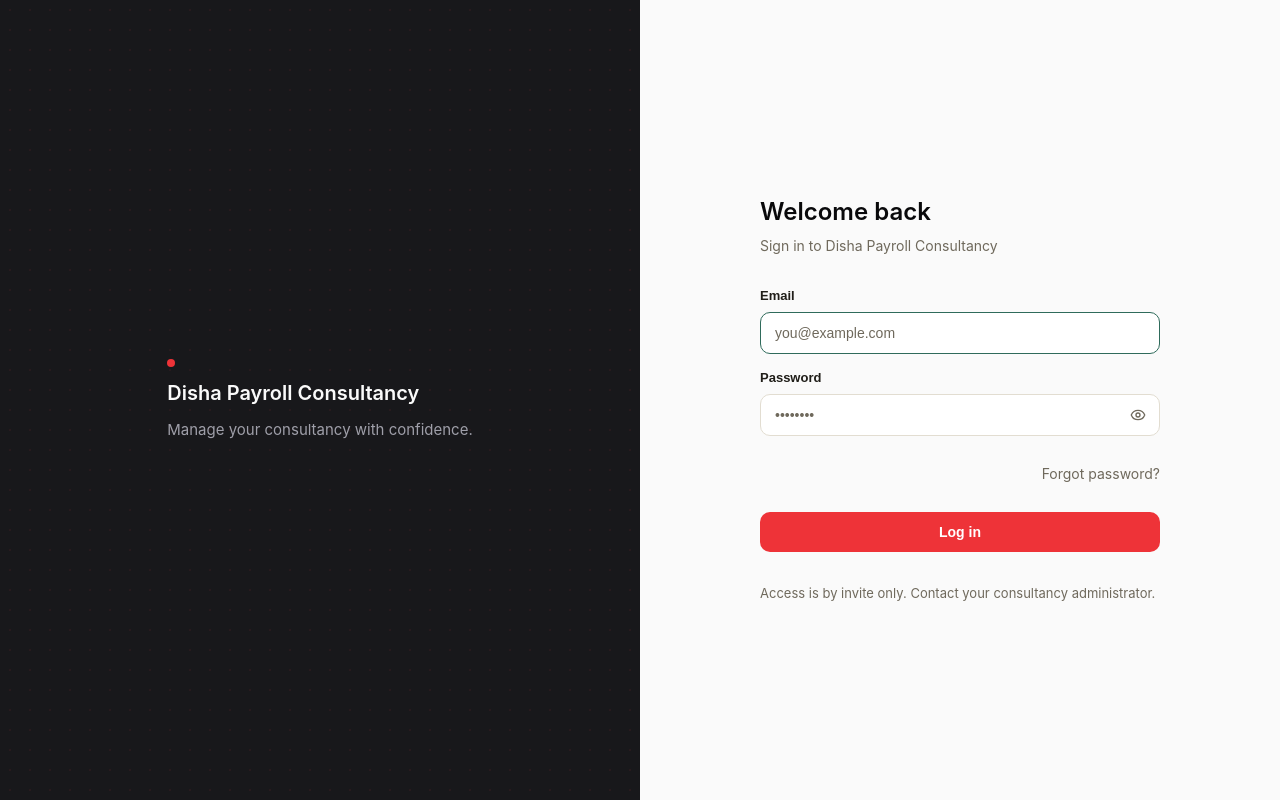
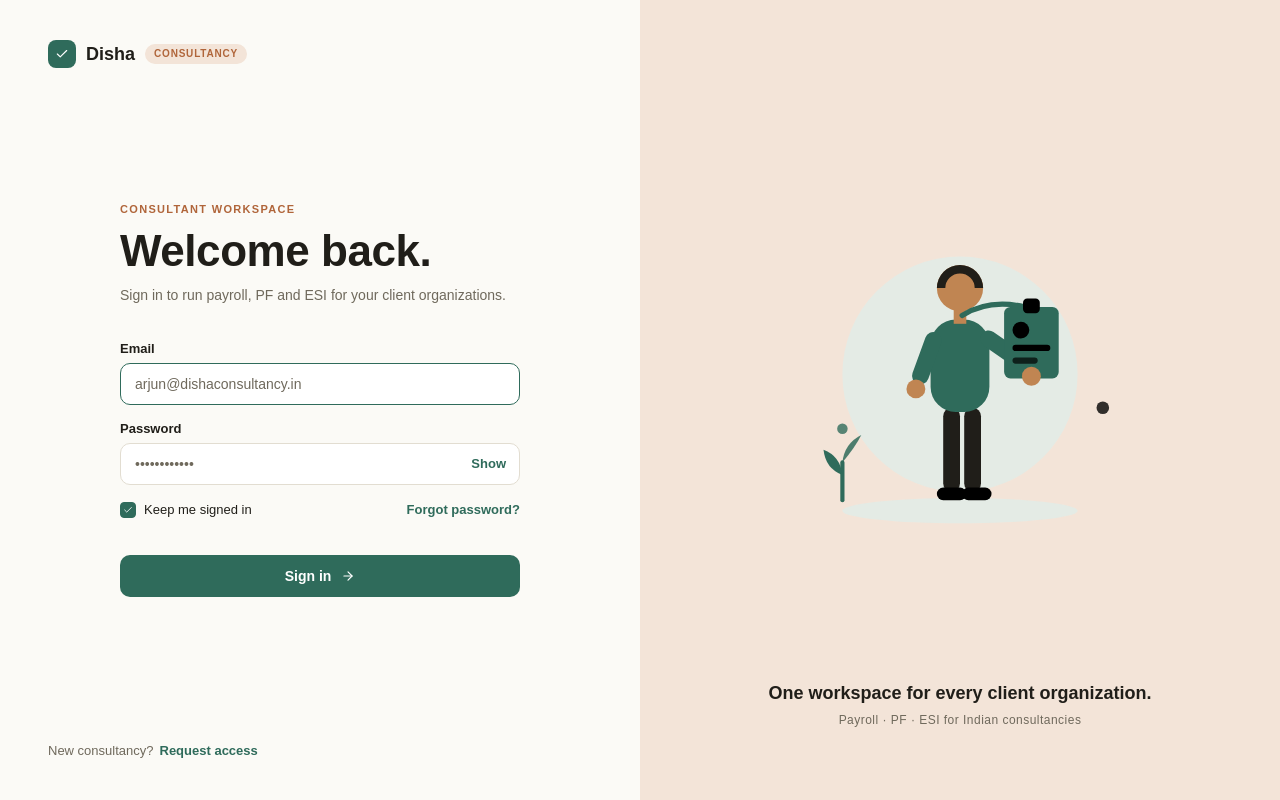
Before and after one commit to jussaurabh/disha-consultancy-app, a React (Vite) app: page /login in a window 1280 px wide. Built offline with nearby package versions, Linux system fonts and the light colour scheme; no server answers.

Commit message:
feat(auth): rebuild login page to match Paper 00 / Login design

```diff
--- a/src/pages/login.tsx
+++ b/src/pages/login.tsx
@@ -1,26 +1,39 @@
+import { useState } from "react";
 import { useNavigate, Link } from "react-router-dom";
 import { useForm } from "react-hook-form";
 import { z } from "zod";
 import { zodResolver } from "@hookform/resolvers/zod";
 import { useMutation } from "@tanstack/react-query";
+import { ArrowRight, Check } from "lucide-react";
 import { useAuth } from "@/providers/use-auth";
-import { AuthShell } from "@/components/auth/auth-shell";
 import { Button } from "@/components/ui/button";
 import { Input } from "@/components/ui/input";
-import { Form, FormControl, FormField, FormItem, FormLabel, FormMessage } from "@/components/ui/form";
-import { Eye, EyeOff, Loader2 } from "lucide-react";
-import { useState } from "react";
+import { Checkbox } from "@/components/ui/checkbox";
+import { Badge } from "@/components/ui/badge";
+import {
+  Form,
+  FormControl,
+  FormField,
+  FormItem,
+  FormLabel,
+  FormMessage,
+} from "@/components/ui/form";
 
 const loginSchema = z.object({
-  email: z.string().email("Please enter a valid email"),
+  email: z.email("Please enter a valid email"),
   password: z.string().min(8, "Password must be at least 8 characters"),
 });
 
 type LoginValues = z.infer<typeof loginSchema>;
 
+/**
+ * Login — Paper "dc" board "00 / Login" (9AX-1).
+ * Split screen: surface form panel · copper-soft illustration panel.
+ */
 export default function LoginPage() {
   const { login } = useAuth();
   const navigate = useNavigate();
+  const [keepSignedIn, setKeepSignedIn] = useState(true);
   const [showPassword, setShowPassword] = useState(false);
 
   const form = useForm<LoginValues>({
@@ -35,34 +48,60 @@ export default function LoginPage() {
 
   const loginError = (() => {
     if (!mutation.isError) return null;
-    const status = (mutation.error as { response?: { status?: number } })?.response?.status;
-    if (status === 403) return "Not authorized for consultancy. Contact an administrator.";
+    const status = (mutation.error as { response?: { status?: number } })
+      ?.response?.status;
+    if (status === 403)
+      return "Not authorized for consultancy. Contact an administrator.";
     return "Invalid email or password. Please try again.";
   })();
 
   return (
-    <AuthShell>
-      <div className="space-y-8">
-        <header className="space-y-2">
-          <h1 className="text-2xl font-semibold text-zinc-950">Welcome back</h1>
-          <p className="text-sm text-muted-foreground">Sign in to Disha Payroll Consultancy</p>
-        </header>
+    <div className="flex min-h-dvh bg-surface font-body text-ink">
+      {/* Left — account form */}
+      <div className="relative flex w-full flex-col items-center justify-center px-6 py-24 sm:px-10 lg:w-1/2 lg:px-12">
+        <div className="absolute left-6 top-6 flex items-center gap-2.5 lg:left-12 lg:top-10">
+          <div className="flex size-7 shrink-0 items-center justify-center rounded-md bg-accent">
+            <Check aria-hidden className="size-3.5 text-primary-foreground" strokeWidth={2} />
+          </div>
+          <span className="font-display text-lg font-bold leading-tight">Disha</span>
+          <Badge
+            variant="copper"
+            className="h-5 px-2 text-[10px] font-bold leading-snug tracking-[0.08em] uppercase"
+          >
+            Consultancy
+          </Badge>
+        </div>
 
         <Form {...form}>
           <form
             onSubmit={form.handleSubmit((v) => mutation.mutate(v))}
-            className={`grid gap-4 ${mutation.isPending ? "opacity-90" : ""}`}
+            className="flex w-full max-w-[400px] flex-col gap-9"
           >
+            <div className="flex flex-col gap-3">
+              <p className="text-[11px] font-bold uppercase leading-tight tracking-[0.12em] text-copper">
+                Consultant workspace
+              </p>
+              <h1 className="font-display text-[44px] font-extrabold leading-none tracking-[-0.01em]">
+                Welcome back.
+              </h1>
+              <p className="text-sm leading-5 text-muted-foreground">
+                Sign in to run payroll, PF and ESI for your client organizations.
+              </p>
+            </div>
+
+            <div className="flex flex-col gap-4">
               <FormField
                 control={form.control}
                 name="email"
                 render={({ field }) => (
-                <FormItem>
-                  <FormLabel>Email</FormLabel>
+                  <FormItem className="gap-1.5">
+                    <FormLabel className="text-[13px] font-semibold leading-4">
+                      Email
+                    </FormLabel>
                     <FormControl>
                       <Input
                         type="email"
-                      placeholder="you@example.com"
+                        placeholder="arjun@dishaconsultancy.in"
                         autoFocus
                         disabled={mutation.isPending}
                         {...field}
@@ -77,32 +116,27 @@ export default function LoginPage() {
                 control={form.control}
                 name="password"
                 render={({ field }) => (
-                <FormItem>
-                  <FormLabel>Password</FormLabel>
+                  <FormItem className="gap-1.5">
+                    <FormLabel className="text-[13px] font-semibold leading-4">
+                      Password
+                    </FormLabel>
                     <FormControl>
                       <div className="relative">
                         <Input
                           type={showPassword ? "text" : "password"}
-                        placeholder="••••••••"
-                        className="pr-10"
+                          placeholder="••••••••••••"
+                          className="pr-14"
                           disabled={mutation.isPending}
                           {...field}
                         />
-                      <Button
+                        <button
                           type="button"
-                        variant="ghost"
-                        size="icon"
-                        className="absolute right-0 top-0 h-full px-3 py-2 hover:bg-transparent"
-                        onClick={() => setShowPassword((prev) => !prev)}
+                          onClick={() => setShowPassword((v) => !v)}
                           aria-label={showPassword ? "Hide password" : "Show password"}
-                        disabled={mutation.isPending}
+                          className="absolute inset-y-0 right-0 flex cursor-pointer items-center pr-3.5 text-[13px] font-semibold leading-snug text-accent hover:text-accent-hover"
                         >
-                        {showPassword ? (
-                          <EyeOff className="size-4 text-muted-foreground" />
-                        ) : (
-                          <Eye className="size-4 text-muted-foreground" />
-                        )}
-                      </Button>
+                          {showPassword ? "Hide" : "Show"}
+                        </button>
                       </div>
                     </FormControl>
                     <FormMessage />
@@ -110,36 +144,119 @@ export default function LoginPage() {
                 )}
               />
 
-            <div className="text-right">
+              <div className="flex items-center justify-between">
+                <label
+                  htmlFor="keep-signed-in"
+                  className="flex cursor-pointer items-center gap-2"
+                >
+                  <Checkbox
+                    id="keep-signed-in"
+                    checked={keepSignedIn}
+                    onCheckedChange={(v) => setKeepSignedIn(v === true)}
+                    className="size-4 rounded-[4px] [&_svg]:size-2.5"
+                  />
+                  <span className="text-[13px] leading-snug">Keep me signed in</span>
+                </label>
                 <Link
                   to="/forgot-password"
-                className="inline-flex min-h-11 items-center text-sm text-muted-foreground underline-offset-4 hover:text-foreground hover:underline focus-visible:rounded-sm focus-visible:outline-none focus-visible:ring-2 focus-visible:ring-[#EE3338] focus-visible:ring-offset-2"
+                  className="text-[13px] font-semibold leading-snug text-accent underline-offset-4 hover:underline focus-visible:rounded-sm focus-visible:outline-none focus-visible:ring-2 focus-visible:ring-ring focus-visible:ring-offset-2 focus-visible:ring-offset-surface"
                 >
                   Forgot password?
                 </Link>
               </div>
+            </div>
 
+            <div className="flex flex-col gap-3.5">
               {loginError && (
-              <p role="alert" aria-live="polite" className="text-[13px] text-destructive">
+                <p role="alert" aria-live="polite" className="text-[13px] leading-snug text-destructive">
                   {loginError}
                 </p>
               )}
-
               <Button
                 type="submit"
-              className="h-10 w-full bg-[#EE3338] text-white hover:bg-[#D42D31]"
-              disabled={mutation.isPending}
+                loading={mutation.isPending}
+                className="h-10.5 w-full gap-2.5"
               >
-              {mutation.isPending && <Loader2 className="mr-2 size-4 animate-spin" />}
-              {mutation.isPending ? "Logging in..." : "Log in"}
+                Sign in
+                <ArrowRight aria-hidden className="size-3.5" />
               </Button>
+            </div>
           </form>
         </Form>
 
-        <p className="text-[13px] text-muted-foreground">
-          Access is by invite only. Contact your consultancy administrator.
+        <div className="absolute bottom-6 left-6 flex items-center gap-1.5 lg:bottom-10 lg:left-12">
+          <span className="text-[13px] leading-snug text-muted-foreground">
+            New consultancy?
+          </span>
+          <a
+            href="mailto:contact@disha-consultancy.in"
+            className="text-[13px] font-semibold leading-snug text-accent underline-offset-4 hover:underline focus-visible:rounded-sm focus-visible:outline-none focus-visible:ring-2 focus-visible:ring-ring focus-visible:ring-offset-2 focus-visible:ring-offset-surface"
+          >
+            Request access
+          </a>
+        </div>
+      </div>
+
+      {/* Right — illustration panel */}
+      <div className="relative hidden w-1/2 items-center justify-center bg-copper-soft lg:flex">
+        <svg
+          viewBox="0 0 200 150"
+          width={420}
+          height={315}
+          role="img"
+          aria-label="Consultant raising an ID badge"
+          className="-mt-10 h-auto w-full max-w-[420px] shrink-0"
+        >
+          <circle cx="100" cy="72" r="56" fill="var(--color-accent-soft)" />
+          <circle
+            cx="164"
+            cy="30"
+            r="16"
+            fill="none"
+            stroke="var(--color-copper)"
+            strokeWidth="1.5"
+            strokeLinecap="round"
+            strokeDasharray="0.5 6"
+            opacity={0.7}
+          />
+          <ellipse cx="100" cy="137" rx="56" ry="6" fill="var(--color-accent-soft)" />
+          <g>
+            <path d="M44 132 V114" fill="none" stroke="var(--color-accent)" strokeWidth="2" strokeLinecap="round" />
+            <path d="M44 120 Q36 117 35 108 Q43 111 44 120 Z" fill="var(--color-accent)" />
+            <path d="M44 114 Q50 107 53 101 Q45 105 44 114 Z" fill="var(--color-accent)" opacity={0.85} />
+          </g>
+          <g>
+            <rect x="92" y="88" width="8" height="40" rx="4" fill="var(--color-ink)" />
+            <rect x="102" y="88" width="8" height="40" rx="4" fill="var(--color-ink)" />
+            <rect x="89" y="126" width="14" height="6" rx="3" fill="var(--color-copper)" />
+            <rect x="101" y="126" width="14" height="6" rx="3" fill="var(--color-copper)" />
+            <rect x="86" y="46" width="28" height="44" rx="12" fill="var(--color-accent)" />
+            <rect x="97" y="40" width="6" height="8" fill="#C08552" />
+            <circle cx="100" cy="31" r="11" fill="#C08552" />
+            <path d="M 89 31 a 11 11 0 0 1 22 0 h -4 a 7 7 0 0 0 -14 0 z" fill="var(--color-ink)" />
+            <rect x="84" y="52" width="8" height="26" rx="4" transform="rotate(20 88 54)" fill="var(--color-accent)" />
+            <circle cx="79" cy="79" r="4.5" fill="#C08552" />
+            <path d="M101 44 Q114 36 131 40" fill="none" stroke="var(--color-accent)" strokeWidth="2.5" strokeLinecap="round" />
+            <rect x="108" y="52" width="8" height="26" rx="4" transform="rotate(-55 112 54)" fill="var(--color-accent)" />
+            <rect x="121" y="40" width="26" height="34" rx="3" fill="var(--color-accent)" />
+            <rect x="130" y="36" width="8" height="7" rx="2" fill="var(--color-copper)" />
+            <circle cx="129" cy="51" r="4" fill="var(--color-copper-soft)" />
+            <rect x="125" y="58" width="18" height="3" rx="1.5" fill="var(--color-copper-soft)" />
+            <rect x="125" y="64" width="12" height="3" rx="1.5" fill="var(--color-copper-soft)" opacity={0.7} />
+            <circle cx="134" cy="73" r="4.5" fill="#C08552" />
+          </g>
+          <circle cx="44" cy="98" r="2.5" fill="var(--color-accent)" opacity={0.8} />
+          <circle cx="168" cy="88" r="3" fill="var(--color-copper)" opacity={0.8} />
+        </svg>
+        <div className="absolute inset-x-0 bottom-18 flex flex-col items-center gap-1.5 px-6 text-center">
+          <p className="font-display text-lg font-bold leading-snug">
+            One workspace for every client organization.
+          </p>
+          <p className="text-xs leading-snug tracking-[0.04em] text-muted-foreground">
+            Payroll · PF · ESI for Indian consultancies
           </p>
         </div>
-    </AuthShell>
+      </div>
+    </div>
   );
 }
```
Also changed, not shown: 1 other file (tests, documents, lock files or other folders). Lines whose indentation alone changed are shown as unchanged.
